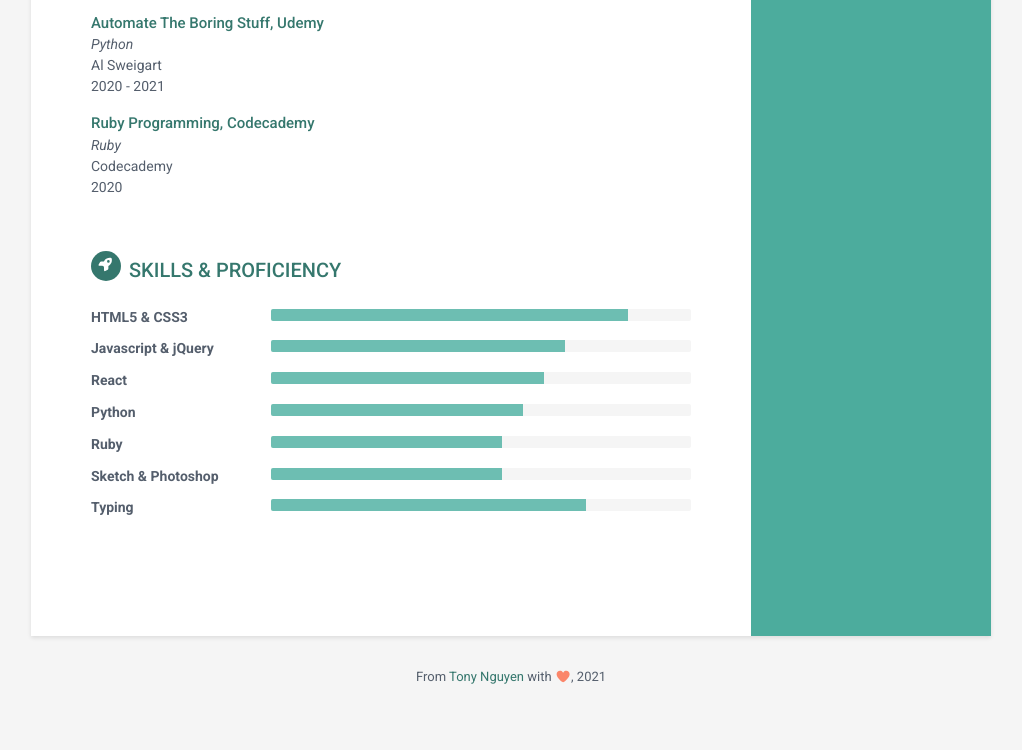
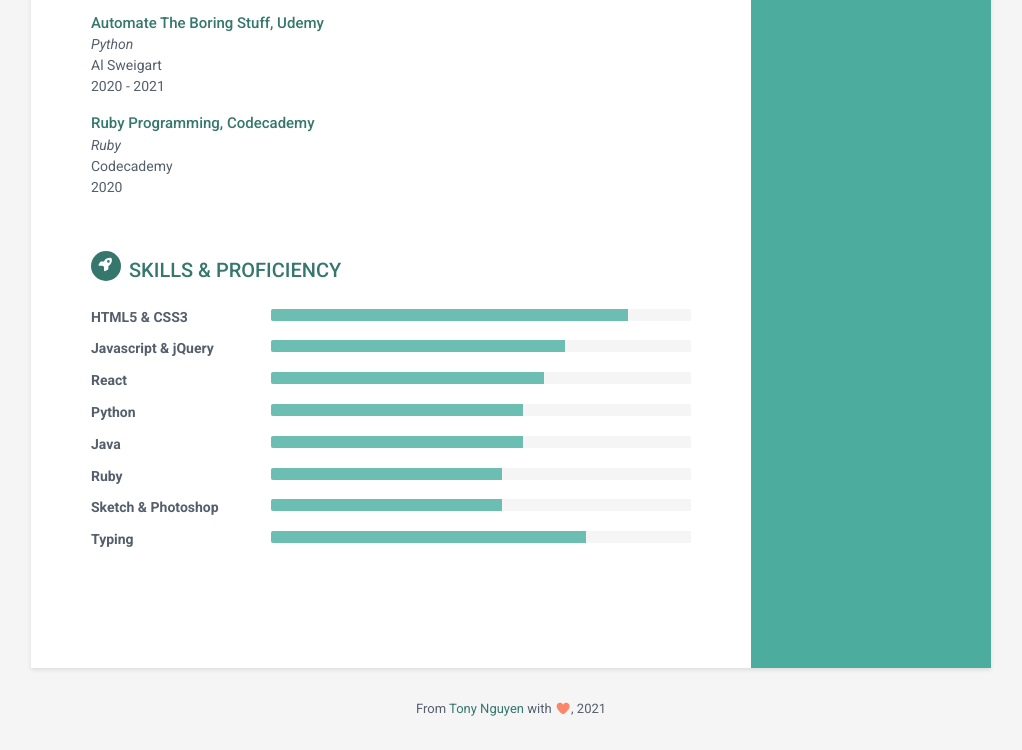
Before and after one commit to tony-sn/onlineCV, a plain HTML site: page index.html in a window 1280 px wide. Shown: the part 1545-2295 px from the top of the page, without its empty margins (129-1151 px from the left). Before the commit the page ends 2263 px from the top, so only its background shows below. Drawn offline with Linux system fonts and the light colour scheme.

Commit message:
Update index.html

```diff
--- a/index.html
+++ b/index.html
@@ -343,6 +343,15 @@
                     <!--//item-->
 
                     <div class="item">
+                        <h3 class="level-title">Java</h3>
+                        <div class="progress level-bar">
+                            <div class="progress-bar theme-progress-bar" role="progressbar" style="width: 60%"
+                                aria-valuenow="60" aria-valuemin="0" aria-valuemax="100"></div>
+                        </div>
+                    </div>
+                    <!--//item-->
+
+                    <div class="item">
                         <h3 class="level-title">Ruby</h3>
                         <div class="progress level-bar">
                             <div class="progress-bar theme-progress-bar" role="progressbar" style="width: 55%"
```
